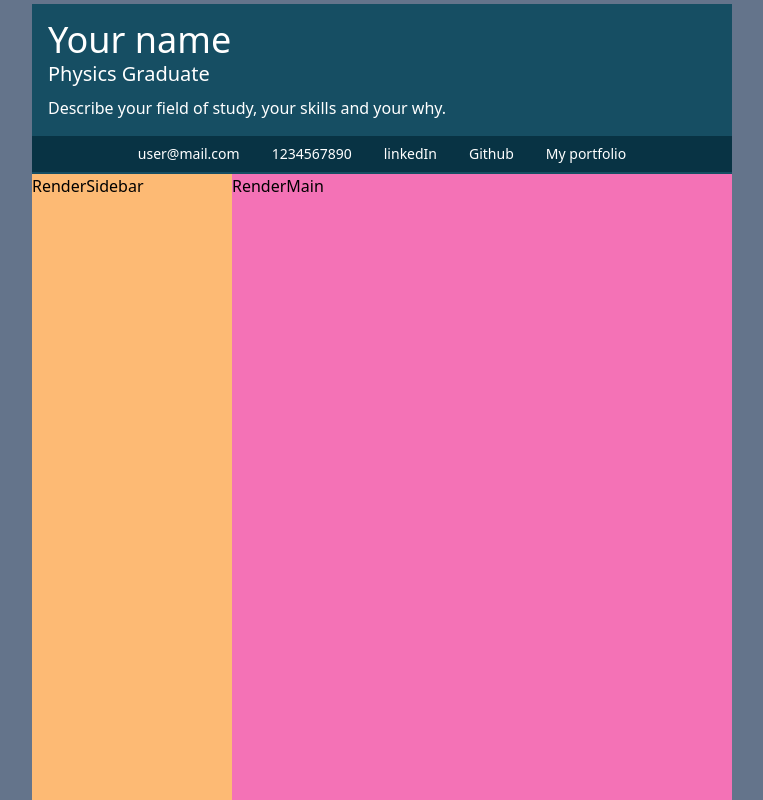
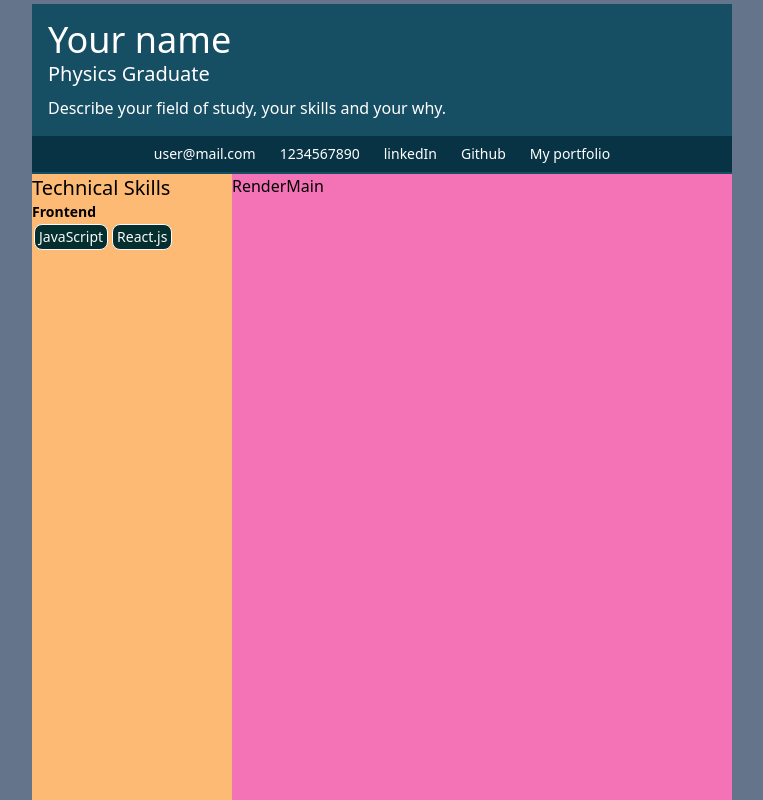
Before and after one commit to iaaron-xyz/cv-application, a React (Create React App) app: page / in a window 1280 px wide. Shown: the part 1480-2280 px from the top of the page, without its empty margins (258-1021 px from the left). Built offline with nearby package versions, Linux system fonts and the light colour scheme.

Commit message:
render sidebar skills

```diff
--- a/src/components/RenderSection.js
+++ b/src/components/RenderSection.js
@@ -8,7 +8,7 @@ const RenderSection = ({ data }) => {
     <div className="render-section bg-white">
       <HeaderRender data={data} />
       <div className="render-main-content">
-        <RenderSidebar />
+        <RenderSidebar data={data}/>
         <RenderMain />
       </div>
     </div>
--- a/src/components/RenderSidebar.js
+++ b/src/components/RenderSidebar.js
@@ -1,8 +1,40 @@
 import React from 'react'
 
-const RenderSidebar = () => {
+const RenderSidebar = ({ data }) => {
   return (
-    <div className="render-sidebar bg-orange-300 row-span-full">RenderSidebar</div>
+    <div className="render-sidebar bg-orange-300 row-span-full">
+      <h2 className='text-xl'>Technical Skills</h2>
+      <SidebarSkill data={data}/>
+    </div>
+  )
+}
+
+const SidebarSkill = ({data}) => {
+  return (
+    <div className='text-sm'>
+      {/* Render the cateogry skills */}
+      {data.skills.map((skill, index) => {
+        return (
+          <div key={index}>
+            <h3 className='font-bold'>{skill.skillCategory}</h3>
+            <div className='flex flex-row flex-wrap'>
+              {/* Render evert skill item */}
+              {skill.skillsList.map((skillItem,index2) => {
+                return (
+                  <div className='flex flex-row flex-wrap'>
+                    { skillItem ? (
+                      <span key={`${index2}${index}`} className='m-0.5 p-0.5 px-1 border border-slate-50 rounded-lg bg-teal-950 text-slate-50'>{skillItem}</span>
+                    ) : (
+                      <span></span>
+                    )}
+                  </div>
+                )
+              })}
+            </div>
+          </div>
+        )
+      })}
+    </div>
   )
 }
 
--- a/src/index.css
+++ b/src/index.css
@@ -10,7 +10,7 @@
     /* General styles */
     .list-inline li {
         display: inline;
-        padding: 1rem;
+        padding: 0.75rem;
     }
     /* Buttons */
     .delete-btn {
```
